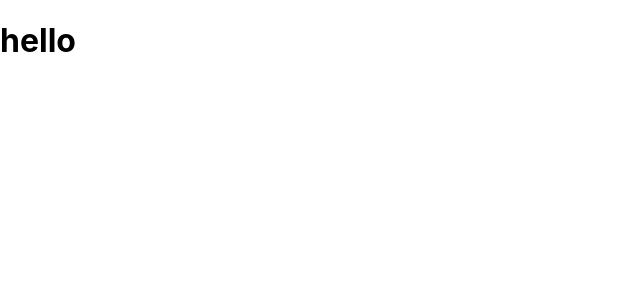
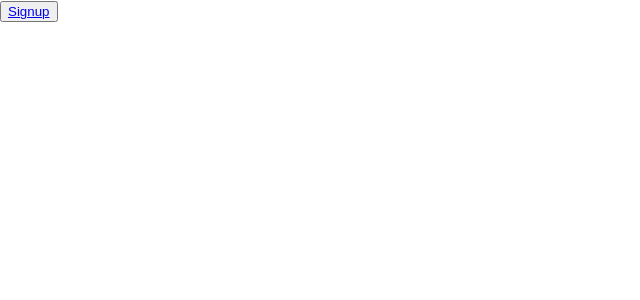
Before and after one commit to Tejaswi-160/norl, a React (Create React App) app: page /login in a window 1280 px wide. Shown: the top 300 px of the page, without its empty margins (0-640 px from the left). Built offline with nearby package versions, Linux system fonts and the light colour scheme.

Commit message:
Save changes before pull

```diff
--- a/package.json
+++ b/package.json
@@ -8,6 +8,7 @@
     "@testing-library/user-event": "^13.5.0",
     "react": "^18.3.1",
     "react-dom": "^18.3.1",
+    "react-router-dom": "^6.27.0",
     "react-scripts": "5.0.1",
     "web-vitals": "^2.1.4"
   },
--- a/src/App.js
+++ b/src/App.js
@@ -1,11 +1,27 @@
 import logo from './logo.svg';
 import './App.css';
-
+import { Home} from './home';
+import { Login } from './login';
+import { Signup } from './Signup';
+import { BrowserRouter ,Route,Routes,Link} from "react-router-dom"
 function App() {
   return (
-    <>
-    <h1>hello</h1>
-    </>
+    <div >
+
+    <BrowserRouter>
+
+        <Routes>
+
+        <Route path="/" element={<Home/>}/>
+        <Route path="/login" element={<Login/>}/>
+        <Route path="login/Signup" element={<Signup/>}/>
+
+
+
+        </Routes>
+    </BrowserRouter>
+
+    </div>
   );
 }
 
--- /dev/null
+++ b/src/Signup.js
@@ -0,0 +1,7 @@
+export function Signup(){
+    return(
+        <>
+        <p>This is signup</p>
+        </>
+    )
+}
--- /dev/null
+++ b/src/login.js
@@ -0,0 +1,18 @@
+import { Link, Outlet } from "react-router-dom";
+
+
+export function Login(){
+    return(
+        <>
+        <div className="login-background">
+
+        <button><Link to="Signup">Signup</Link></button>
+     <Outlet/>
+        </div>
+
+
+
+
+        </>
+    )
+}
```
Also changed, not shown: 1 other file (tests, documents, lock files or other folders).
